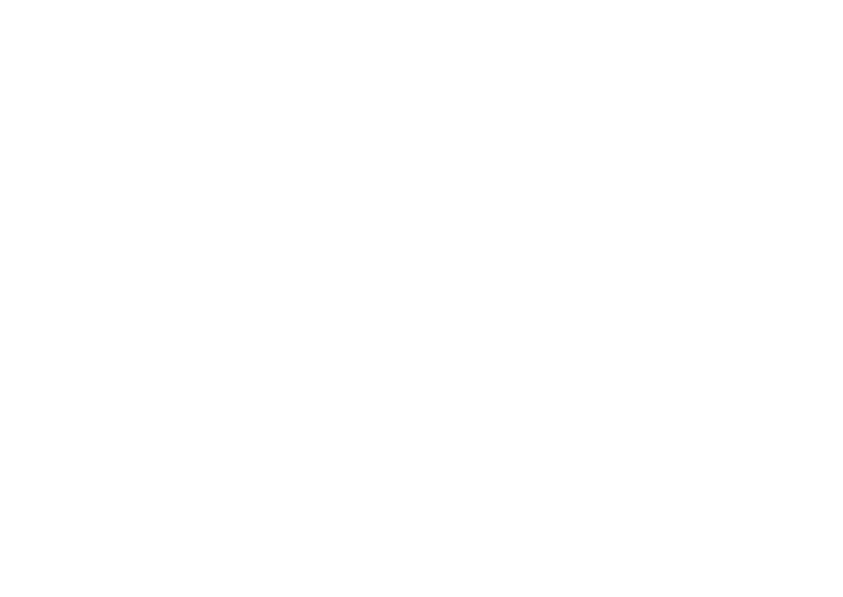
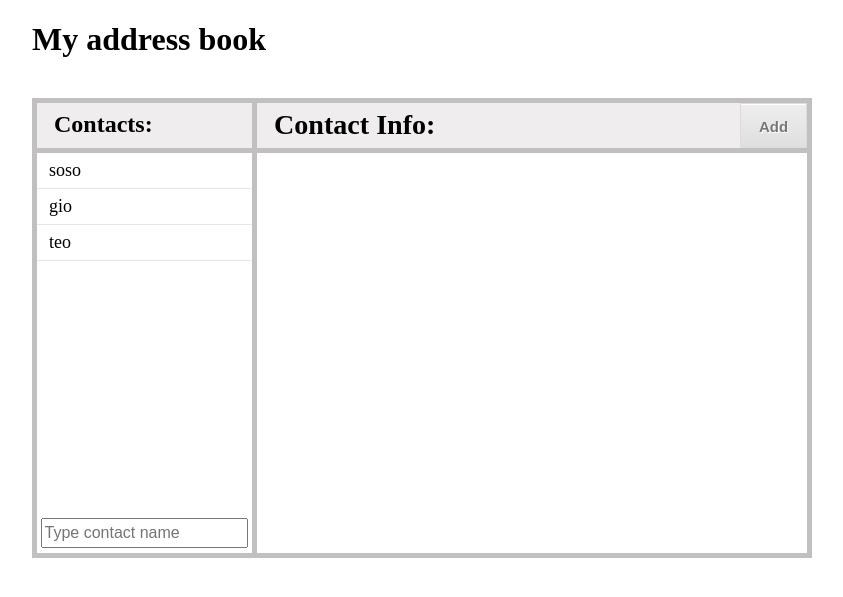
Before and after one commit to realioseb/addressbook, a PHP site: page / in a window 1280 px wide. Before the commit the part shown is empty. Shown: the top 597 px of the page, without its empty margins (208-1051 px from the left). Run offline with PHP 8.4, Linux system fonts and the light colour scheme.

Commit message:
Daviwye!
daviwye proeqtis keteba, gavakete dziritadi html da css, monaxazebi,
dizaini... exla nelnela avamushaveb saits

```diff
--- /dev/null
+++ b/Style.css
@@ -0,0 +1,125 @@
+div.container
+{
+    margin: 0 auto;
+    display: block;
+    width: 800px;
+}
+div.left_list
+{
+    border: 5px solid silver;
+    border-right: none;
+    width: 215px;
+    height: 450px;
+    float: left;
+    position: relative;
+}
+div.list_header
+{
+    padding: 8px 0 7px 17px;
+    width: 198px;
+    height: 30px;
+    border-bottom: 5px solid silver;
+    font-size: 24px;
+    font-weight: bold;
+    background-color: #efeded;
+}
+div.right_content
+{
+    border: 5px solid silver;
+    width: 550px;
+    height: 450px;
+    float: left;
+}
+div.right_header
+{
+    padding: 0 0 7px 17px;
+    width: 533px;
+    height: 38px;
+    border-bottom: 5px solid silver;
+    font-size: 24px;
+    font-weight: bold;
+    background-color: #efeded;
+}
+h3
+{
+    display: block;
+    float: left;
+    margin-top: 6px;
+}
+ul.contacts
+{
+    list-style: none;
+    padding: 0 0;
+    margin: 0 auto;
+}
+ul.contacts li
+{
+    line-height: 1.5em;
+    font-size: 18px;
+    padding: 4px 0 4px 12px;
+    list-style: none;
+    border-bottom: 1px solid #e6e6e6;
+}
+ul.contacts li:hover
+{
+    cursor: pointer;
+    background: #f4f4f4;
+    font-weight: 600;
+}
+form.search_form
+{
+    display: block;
+    position: absolute;
+    bottom: 0;
+    left: 0;
+    width: 100%;
+}
+input#search_address
+{
+    width: 93%;
+    font-size: 16px;
+    line-height: 1.5em;
+    display: block;
+    margin: 5px auto;
+}
+
+/* Gamoyenebulia http://www.cssbuttongenerator.com/ */
+div.add_button
+{
+    	position:relative;
+	float: right;
+	-moz-box-shadow:inset 0px 1px 0px 0px #ffffff;
+	-webkit-box-shadow:inset 0px 1px 0px 0px #ffffff;
+	box-shadow:inset 0px 1px 0px 0px #ffffff;
+	background:-webkit-gradient( linear, left top, left bottom, color-stop(0.05, #ededed), color-stop(1, #dfdfdf) );
+	background:-moz-linear-gradient( center top, #ededed 5%, #dfdfdf 100% );
+	filter:progid:DXImageTransform.Microsoft.gradient(startColorstr='#ededed', endColorstr='#dfdfdf');
+	background-color:#ededed;
+	-webkit-border-bottom-right-radius:0px;
+	-moz-border-radius-bottomright:0px;
+	border-bottom-right-radius:0px;
+	-webkit-border-bottom-left-radius:0px;
+	-moz-border-radius-bottomleft:0px;
+	border-bottom-left-radius:0px;
+	text-indent:0;
+	border:1px solid #dcdcdc;
+	color:#777777;
+	font-family:Arial;
+	font-size:15px;
+	font-weight:bold;
+	font-style:normal;
+	height:43px;
+	line-height:45px;
+	width:65px;
+	text-decoration:none;
+	text-align:center;
+	text-shadow:1px 1px 0px #ffffff;
+}
+div.add_button:hover
+{
+	background:-webkit-gradient( linear, left top, left bottom, color-stop(0.05, #dfdfdf), color-stop(1, #ededed) );
+	background:-moz-linear-gradient( center top, #dfdfdf 5%, #ededed 100% );
+	filter:progid:DXImageTransform.Microsoft.gradient(startColorstr='#dfdfdf', endColorstr='#ededed');
+	background-color:#dfdfdf;
+        cursor: pointer;
+}
--- a/index.php
+++ b/index.php
@@ -1,17 +1,39 @@
 <!DOCTYPE html>
-<!--
-To change this license header, choose License Headers in Project Properties.
-To change this template file, choose Tools | Templates
-and open the template in the editor.
--->
 <html>
-    <head>
-        <meta charset="UTF-8">
-        <title></title>
-    </head>
-    <body>
-        <?php
-        // put your code here
-        ?>
-    </body>
+  <head>
+    <title>Address Book</title>
+    <link rel="stylesheet" type="text/css" href="Style.css">
+  </head>
+  <body>
+
+    <div class="container">
+    <h1>My address book</h1>
+    <br>
+        <div class="left_list">
+            <div class="list_header">
+                Contacts:
+            </div>
+            <ul class="contacts">
+                <li>soso</li>
+                <li>gio</li>
+                <li>teo</li>
+            </ul>
+            <form class="search_form">
+                <input type="search_address" id="search_address" placeholder="Type contact name">
+            </form>
+        </div>
+
+        <div class="right_content">
+            <div class="right_header">
+                <h3>Contact Info:</h3>
+                <div class="add_button">
+                    Add
+                </div>
+                <div style="clear: both"></div>
+            </div>
+        </div>
+        <div style="clear: both;"></div>
+    </div>
+    <script src="https://code.jquery.com/jquery.js"></script>
+  </body>
 </html>
```
